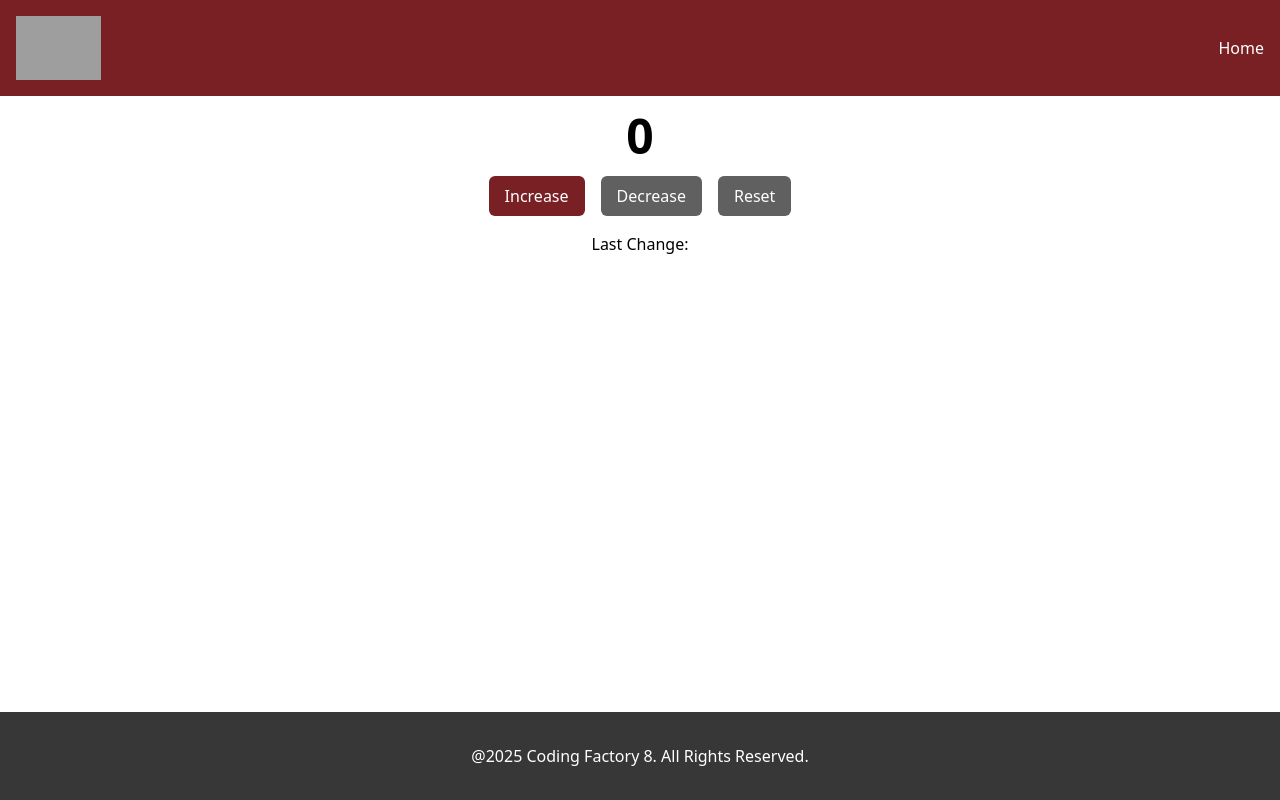
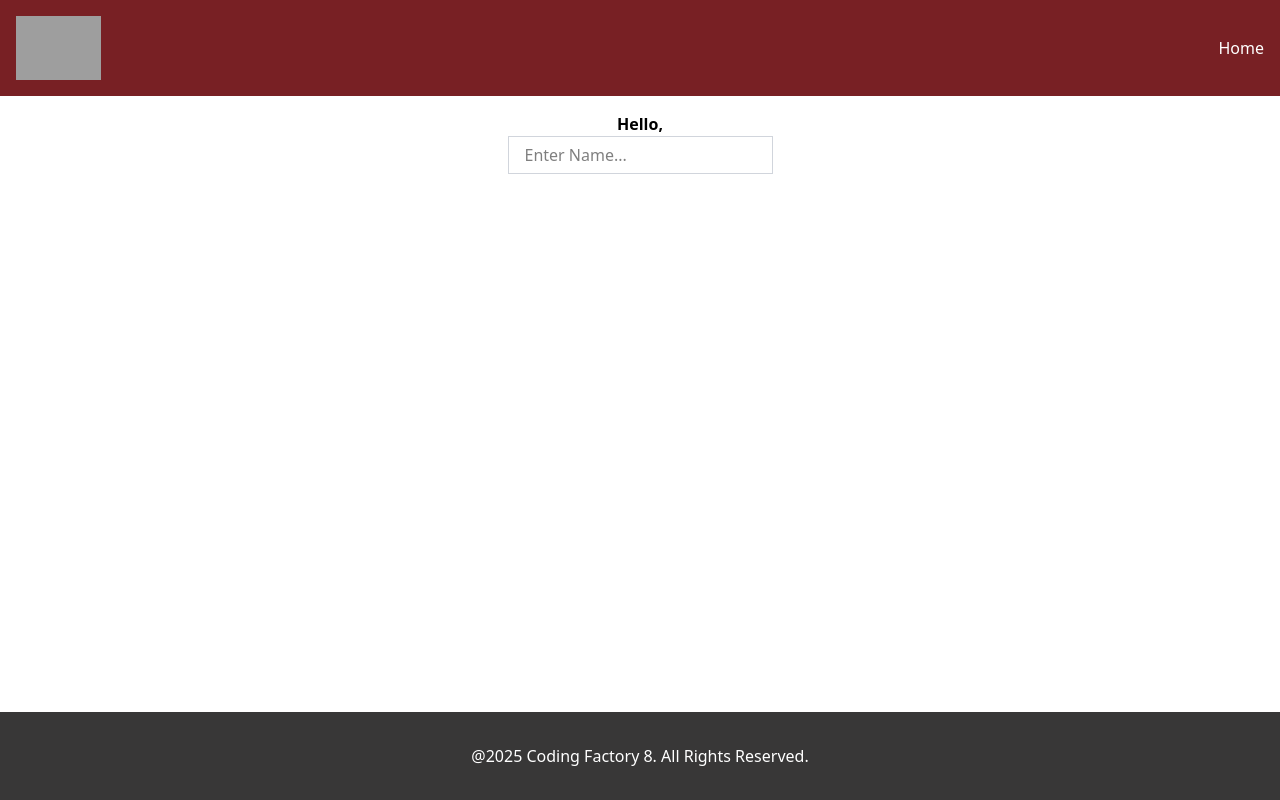
Before and after one commit to ALpolymer/cf8-counter, a React (Vite) app: page / in a window 1280 px wide. Built offline with nearby package versions, Linux system fonts and the light colour scheme; grey boxes are pictures that could not be loaded.

Commit message:
feat: add NameChanger.tsx

```diff
--- a/src/App.tsx
+++ b/src/App.tsx
@@ -1,12 +1,12 @@
 import Layout from "./components/layout/Layout.tsx";
-import Counter from "./components/Counter.tsx";
-
+// import Counter from "./components/Counter.tsx";
+import NameChanger from "./components/NameChanger.tsx";
 function App() {
 
   return (
       <>
           <Layout>
-             <Counter />
+             <NameChanger />
           </Layout>
       </>
   )
--- /dev/null
+++ b/src/components/NameChanger.tsx
@@ -0,0 +1,22 @@
+import {useState} from "react";
+const NameChanger = () => {
+
+    const [input, setInput] = useState("");
+
+
+
+    return (
+        <div className="text-center">
+            <h1 className="font-bold">Hello, {input}</h1>
+
+            <input
+            type="text"
+            placeholder="Enter Name..."
+            className="border border-gray-300 px-4 py-2 leading-tight focus:border-indigo-500 "
+            onChange={(e) => setInput(e.target.value)}
+            />
+        </div>
+    );
+};
+
+export default NameChanger;
--- a/src/hooks/useCounter.tsx
+++ b/src/hooks/useCounter.tsx
@@ -1,4 +1,3 @@
-import {useState} from "react";
 import * as React from "react";
 
 type CounterState = {
```
